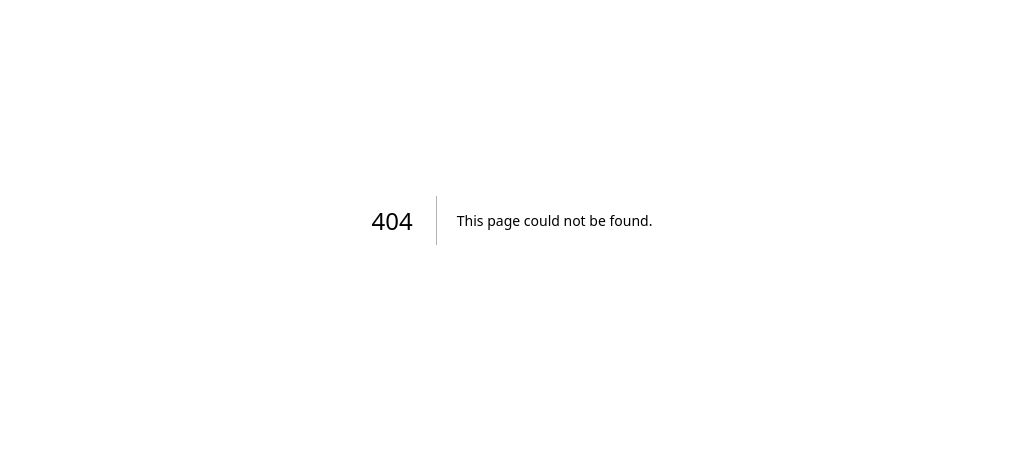
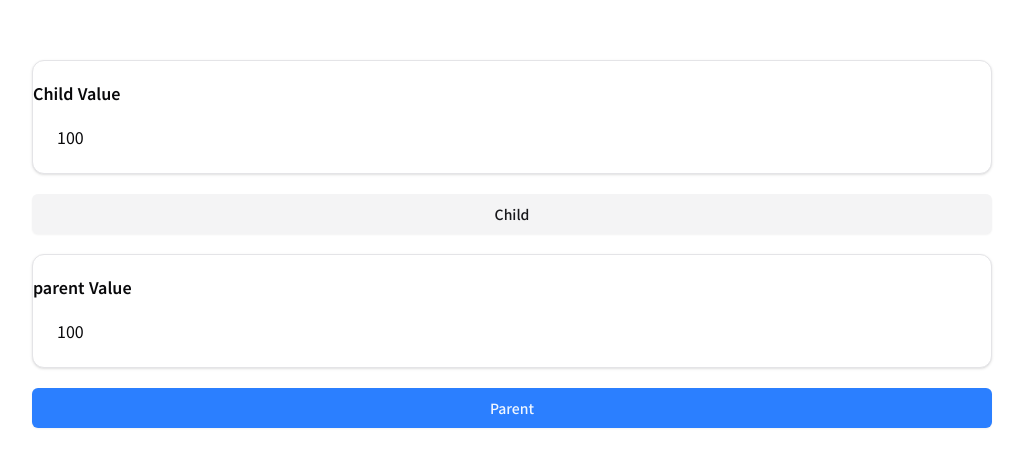
Before and after one commit to J-Rigondo/next15-test, a Next.js app: page /use-state in a window 1280 px wide. Before the commit this address had no page. Shown: the part 180-646 px from the top of the page, without its empty margins (128-1151 px from the left). Built offline with nearby package versions, Linux system fonts and the light colour scheme.

Commit message:
use state init value test

```diff
--- a/package.json
+++ b/package.json
@@ -10,6 +10,7 @@
   },
   "dependencies": {
     "@radix-ui/react-slot": "^1.2.3",
+    "@tanstack/react-query": "^5.76.1",
     "class-variance-authority": "^0.7.1",
     "clsx": "^2.1.1",
     "lucide-react": "^0.511.0",
--- /dev/null
+++ b/src/app/(principal)/use-state/page.tsx
@@ -0,0 +1,9 @@
+import { StateChanger } from '@/widgets/state-changer/ui/state-changer';
+
+export default function UseStatePage() {
+  return (
+    <div className="px-40 py-60">
+      <StateChanger />
+    </div>
+  );
+}
--- /dev/null
+++ b/src/features/use-state/propagation/ui/view-count.tsx
@@ -0,0 +1,30 @@
+'use client';
+
+import { useState } from 'react';
+import { Card, CardContent, CardTitle } from '@/shared/ui/card';
+import { Button } from '@/shared/ui/button';
+
+type ViewCountProps = {
+  initialViews: number;
+};
+
+export default function ViewCount({ initialViews }: ViewCountProps) {
+  const [views, setViews] = useState(initialViews);
+
+  return (
+    <div>
+      <Card>
+        <CardTitle>Child Value</CardTitle>
+        <CardContent>{views}</CardContent>
+      </Card>
+      <Button
+        className="w-full my-5"
+        size="lg"
+        variant="secondary"
+        onClick={() => setViews((prev) => prev + 1000)}
+      >
+        Child
+      </Button>
+    </div>
+  );
+}
--- /dev/null
+++ b/src/shared/ui/card.tsx
@@ -0,0 +1,92 @@
+import * as React from "react"
+
+import { cn } from "@/shared/lib/css-utils"
+
+function Card({ className, ...props }: React.ComponentProps<"div">) {
+  return (
+    <div
+      data-slot="card"
+      className={cn(
+        "bg-card text-card-foreground flex flex-col gap-6 rounded-xl border py-6 shadow-sm",
+        className
+      )}
+      {...props}
+    />
+  )
+}
+
+function CardHeader({ className, ...props }: React.ComponentProps<"div">) {
+  return (
+    <div
+      data-slot="card-header"
+      className={cn(
+        "@container/card-header grid auto-rows-min grid-rows-[auto_auto] items-start gap-1.5 px-6 has-data-[slot=card-action]:grid-cols-[1fr_auto] [.border-b]:pb-6",
+        className
+      )}
+      {...props}
+    />
+  )
+}
+
+function CardTitle({ className, ...props }: React.ComponentProps<"div">) {
+  return (
+    <div
+      data-slot="card-title"
+      className={cn("leading-none font-semibold", className)}
+      {...props}
+    />
+  )
+}
+
+function CardDescription({ className, ...props }: React.ComponentProps<"div">) {
+  return (
+    <div
+      data-slot="card-description"
+      className={cn("text-muted-foreground text-sm", className)}
+      {...props}
+    />
+  )
+}
+
+function CardAction({ className, ...props }: React.ComponentProps<"div">) {
+  return (
+    <div
+      data-slot="card-action"
+      className={cn(
+        "col-start-2 row-span-2 row-start-1 self-start justify-self-end",
+        className
+      )}
+      {...props}
+    />
+  )
+}
+
+function CardContent({ className, ...props }: React.ComponentProps<"div">) {
+  return (
+    <div
+      data-slot="card-content"
+      className={cn("px-6", className)}
+      {...props}
+    />
+  )
+}
+
+function CardFooter({ className, ...props }: React.ComponentProps<"div">) {
+  return (
+    <div
+      data-slot="card-footer"
+      className={cn("flex items-center px-6 [.border-t]:pt-6", className)}
+      {...props}
+    />
+  )
+}
+
+export {
+  Card,
+  CardHeader,
+  CardFooter,
+  CardTitle,
+  CardAction,
+  CardDescription,
+  CardContent,
+}
--- /dev/null
+++ b/src/widgets/state-changer/ui/state-changer.tsx
@@ -0,0 +1,27 @@
+'use client';
+
+import { useState } from 'react';
+import { Button } from '@/shared/ui/button';
+import { Card, CardContent, CardTitle } from '@/shared/ui/card';
+import ViewCount from '@/features/use-state/propagation/ui/view-count';
+
+export function StateChanger() {
+  const [base, setBase] = useState(100);
+
+  return (
+    <div>
+      <ViewCount initialViews={base} />
+      <Card>
+        <CardTitle>parent Value</CardTitle>
+        <CardContent>{base}</CardContent>
+      </Card>
+      <Button
+        className="w-full my-5"
+        size="lg"
+        onClick={() => setBase((prevState) => prevState + 100)}
+      >
+        Parent
+      </Button>
+    </div>
+  );
+}
```
Also changed, not shown: 1 other file (tests, documents, lock files or other folders).
